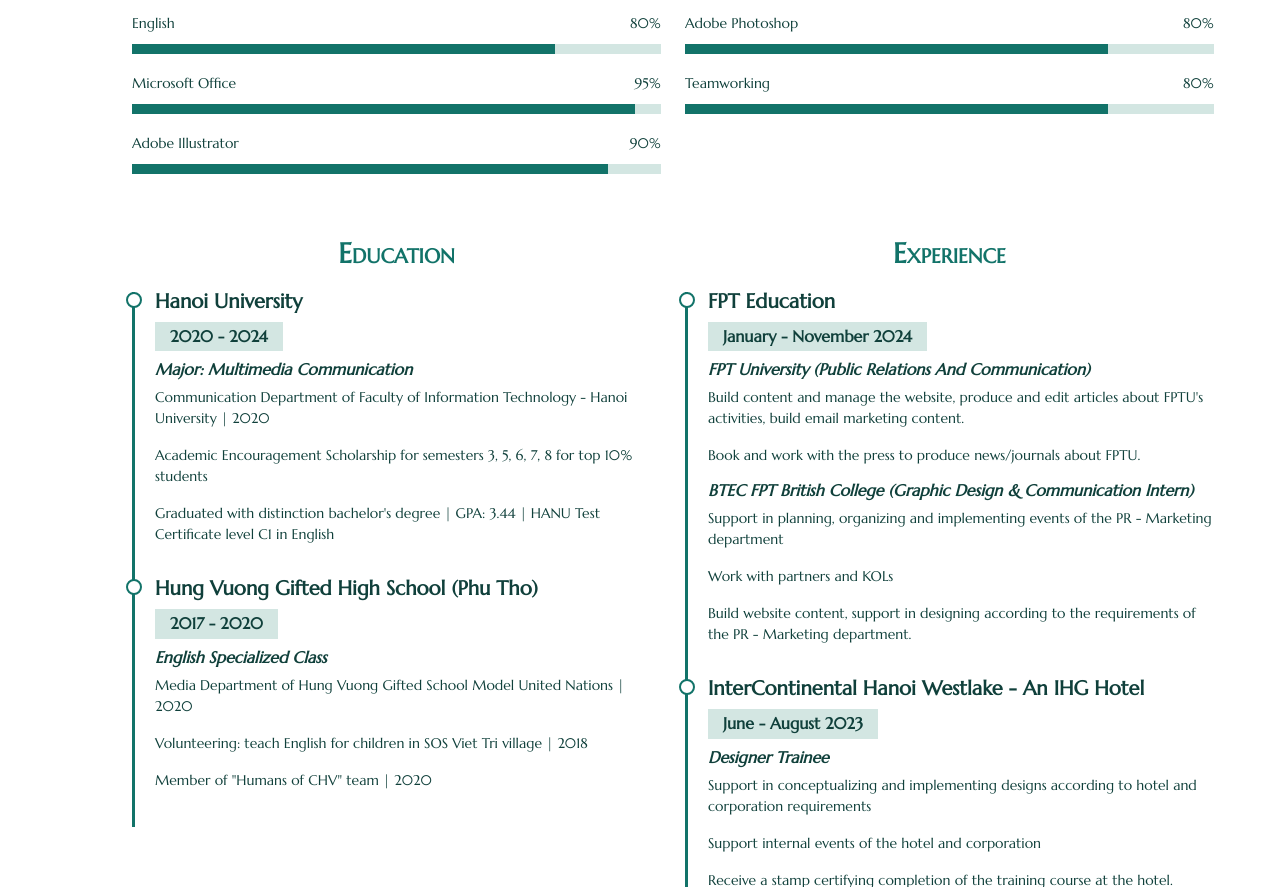
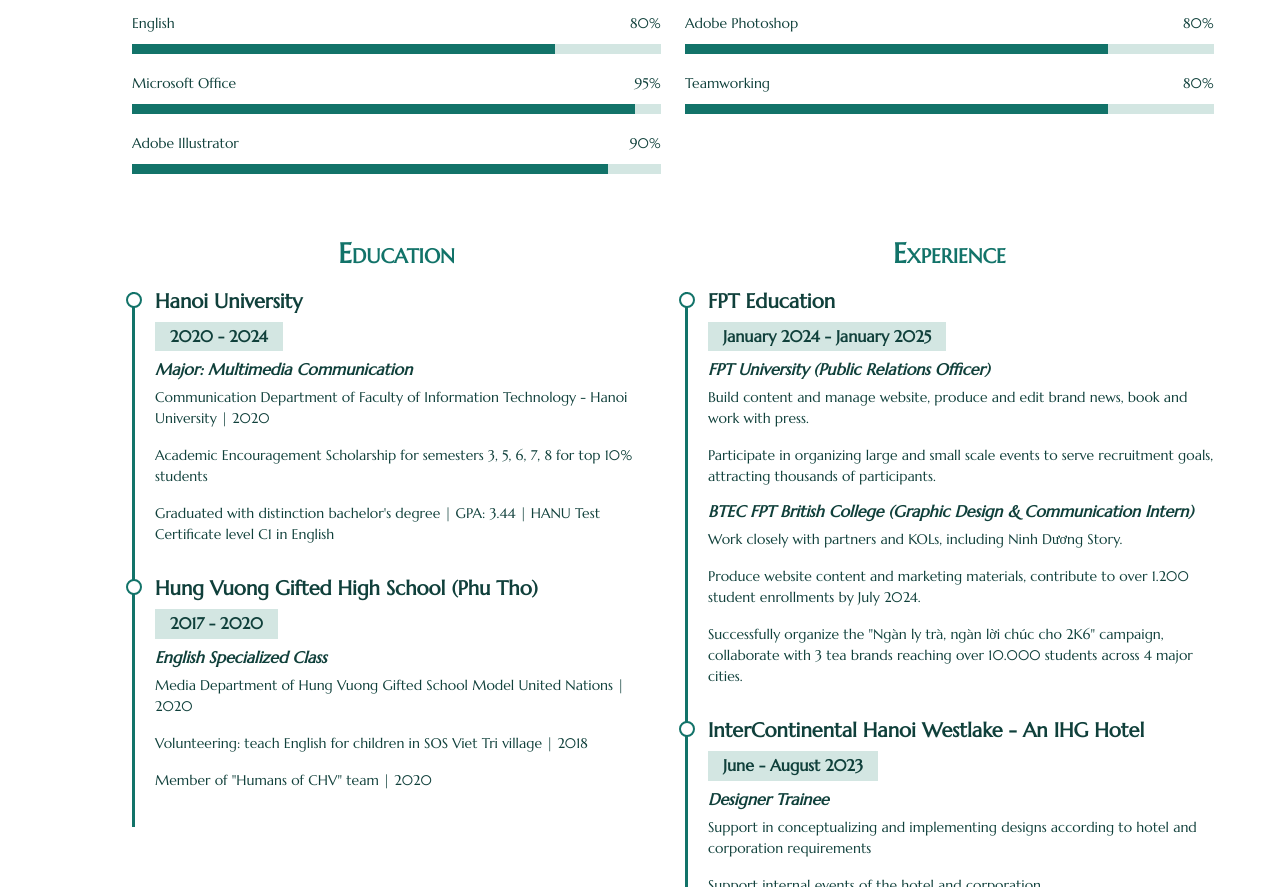
Before and after one commit to kiezkch/welcometomyportfolio, a plain HTML site: page index.html in a window 1280 px wide. Shown: the part 1654-2541 px from the top of the page. Drawn offline with nearby package versions, Linux system fonts and the light colour scheme.

Commit message:
Update index.html

```diff
--- a/index.html
+++ b/index.html
@@ -80,7 +80,7 @@
             <!-- title -->
             <div class="section-title">
                 <h2>Resume</h2>
-                <p>As a fresh graduate aiming to leverage all my creative skills, I am trying my best as a marketer/designer to draw freely upon my imagination. And I'm eager to dedicate and to further develop myself, looking towards my short-term objectives: to gain experience and enhance the ability to adapt.</p>
+                <p>As a fresh graduate aiming to leverage all my creative skills, I am trying my best as an officer in public relations/communications to draw freely upon my imagination. And I'm eager to dedicate and to further develop myself, looking towards my short-term objectives: to gain experience and enhance the ability to adapt.</p>
             </div>
 
             <!-- about -->
@@ -182,14 +182,14 @@
                         <h3 class="resume-title">Experience</h3>
                         <div class="resume-item-2">
                             <h4>FPT Education</h4>
-                            <h5>January - November 2024</h5>
-                            <h6>FPT University (Public Relations and Communication)</h6>
-                            <p>Build content and manage the website, produce and edit  articles about FPTU's activities, build email marketing content.</p>
-                            <p>Book and work with the press to produce news/journals about FPTU.</p>
+                            <h5>January 2024 - January 2025</h5>
+                            <h6>FPT University (Public Relations Officer)</h6>
+                            <p>Build content and manage website, produce and edit brand news, book and work with press.</p>
+                            <p>Participate in organizing large and small scale events to serve recruitment goals, attracting thousands of participants.</p>
                             <h6>BTEC FPT British College (Graphic Design & Communication Intern)</h6>
-                            <p>Support in  planning, organizing and implementing events of the PR - Marketing department</p>
-                            <p>Work with partners and KOLs</p>
-                            <p>Build website content, support in designing according to the requirements of the PR - Marketing department.</p>
+                            <p>Work closely with partners and KOLs, including Ninh Dương Story.</p>
+                            <p>Produce website content and marketing materials, contribute to over 1.200 student enrollments by July 2024.</p>
+                            <p>Successfully organize the "Ngàn ly trà, ngàn lời chúc cho 2K6" campaign, collaborate with 3 tea brands reaching over 10.000 students across 4 major cities.</p>
                         </div>
 
                         <div class="resume-item-2">
```
